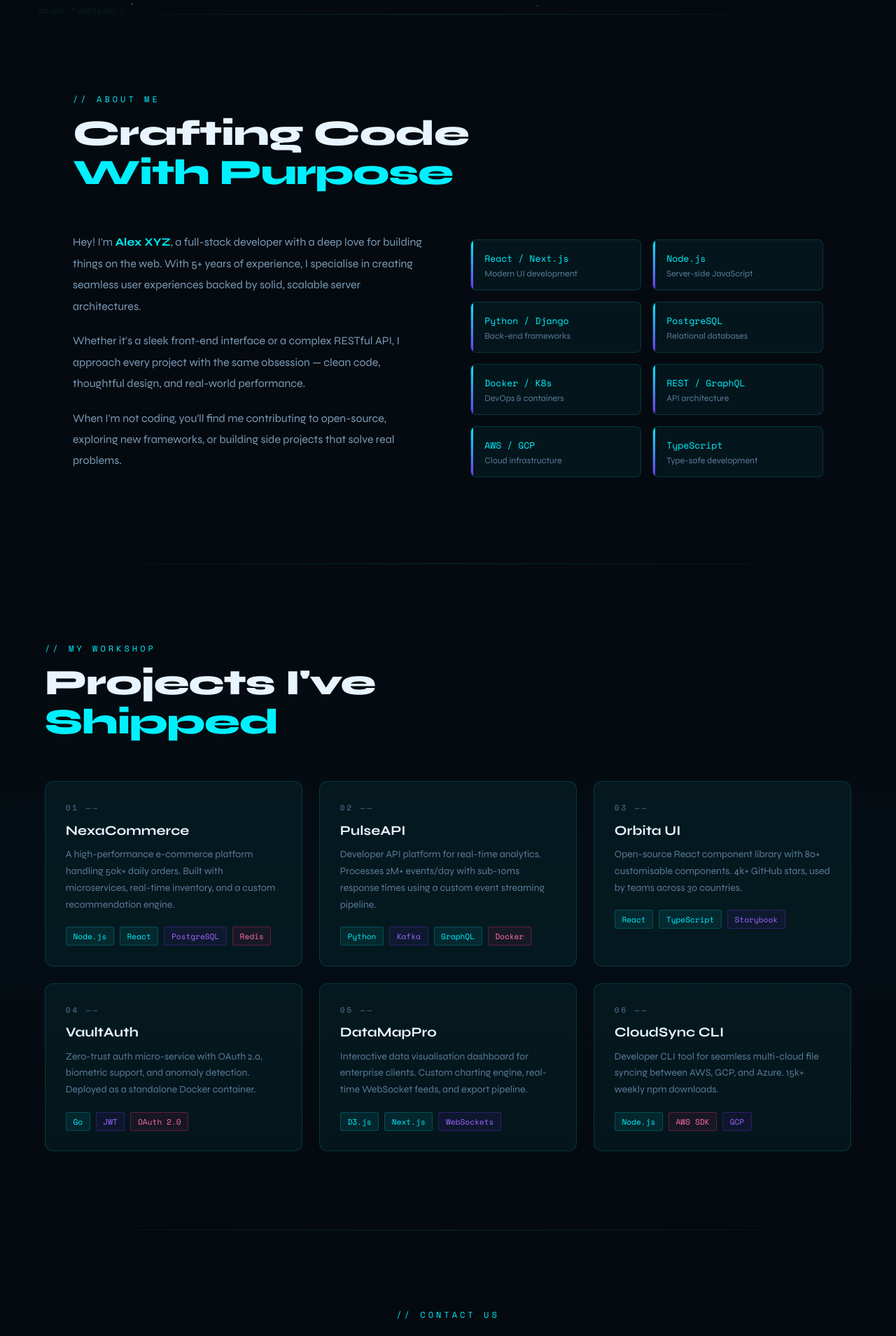
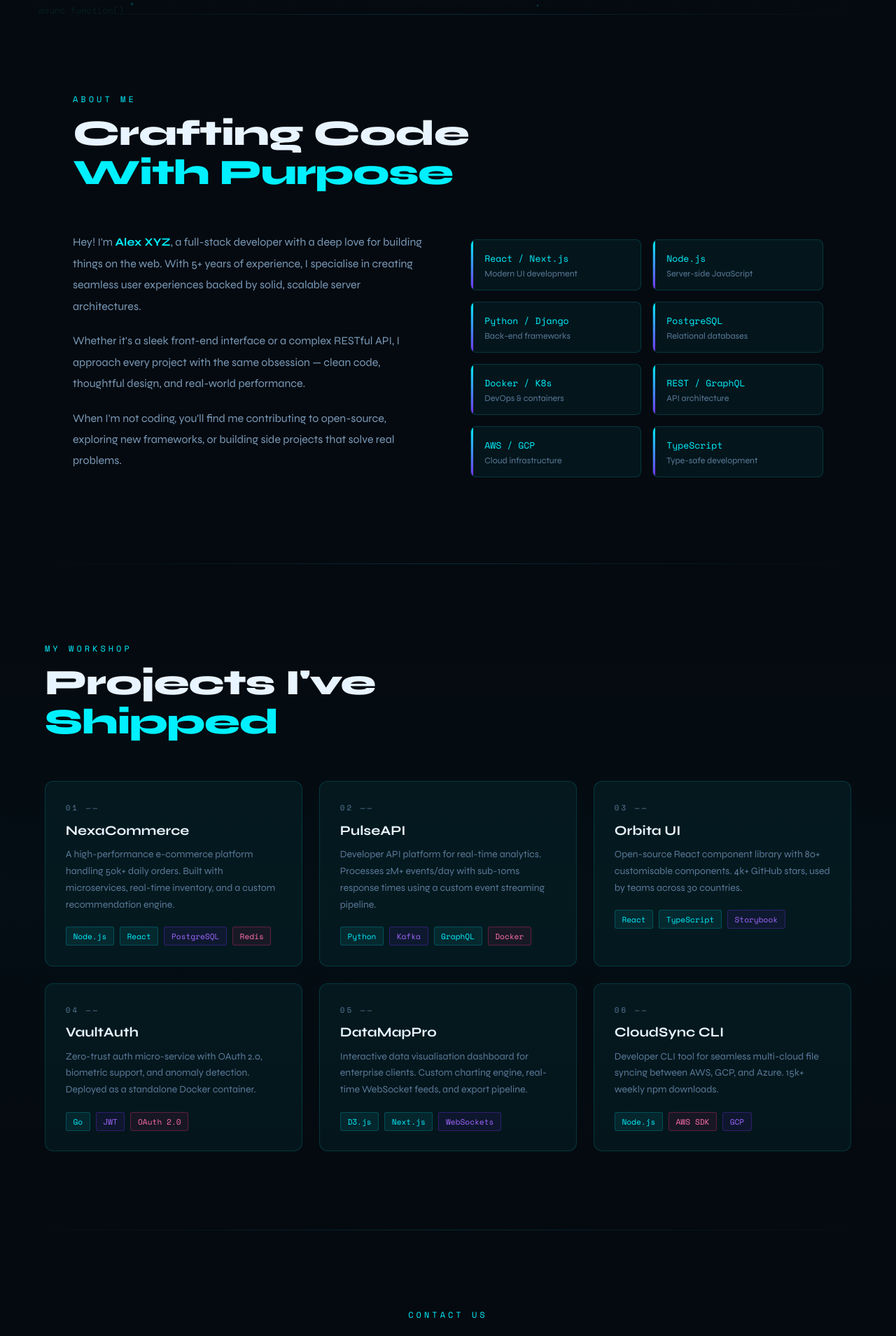
Before and after one commit to Rohanrajput-12/myporfolio, a React (Create React App) app in the folder frontend/: page / in a window 1280 px wide. Shown: the part 780-2689 px from the top of the page at 70% size. Built offline with nearby package versions, Linux system fonts and the light colour scheme.

Commit message:
remove slashes and anchor #

```diff
--- a/frontend/src/App.js
+++ b/frontend/src/App.js
@@ -226,7 +226,7 @@ useEffect(() => {
       {/* ABOUT */}
      <section id="about">
   <div className="reveal">
-    <p className="section-label">// about me</p>
+    <p className="section-label">about me</p>
     <h2 className="section-title">Crafting Code<br></br><span>With Purpose</span></h2>
   </div>
   <div className="about-grid reveal">
@@ -279,7 +279,7 @@ useEffect(() => {
      <section id="workshop">
   <div className="workshop-inner">
     <div className="reveal">
-      <p className="section-label">// my workshop</p>
+      <p className="section-label">my workshop</p>
       <h2 className="section-title">Projects I've<br /><span>Shipped</span></h2>
     </div>
     <div className="projects-grid reveal">
@@ -361,7 +361,7 @@ useEffect(() => {
       {/* CONTACT */}
     <section id="contact">
   <div className="reveal">
-    <p className="section-label">// contact us</p>
+    <p className="section-label">contact us</p>
     <h2 className="contact-glow">Let's Build<br/>Something Together</h2>
     <p className="contact-sub">
       Have a project in mind? Looking for a developer to join your team? I'd love to hear from you. Drop me a message below.
@@ -429,10 +429,10 @@ useEffect(() => {
 <footer>
   <div className="footer-copy">© 2026 Alex XYZ — All rights reserved.</div>
   <div className="footer-socials">
-    <a href="#">GitHub</a>
-    <a href="#">LinkedIn</a>
-    <a href="#">Twitter</a>
-    <a href="#">Resume</a>
+    <a href=" ">GitHub</a>
+    <a href=" ">LinkedIn</a>
+    <a href=" ">Twitter</a>
+    <a href=" ">Resume</a>
   </div>
 </footer>
 
```
